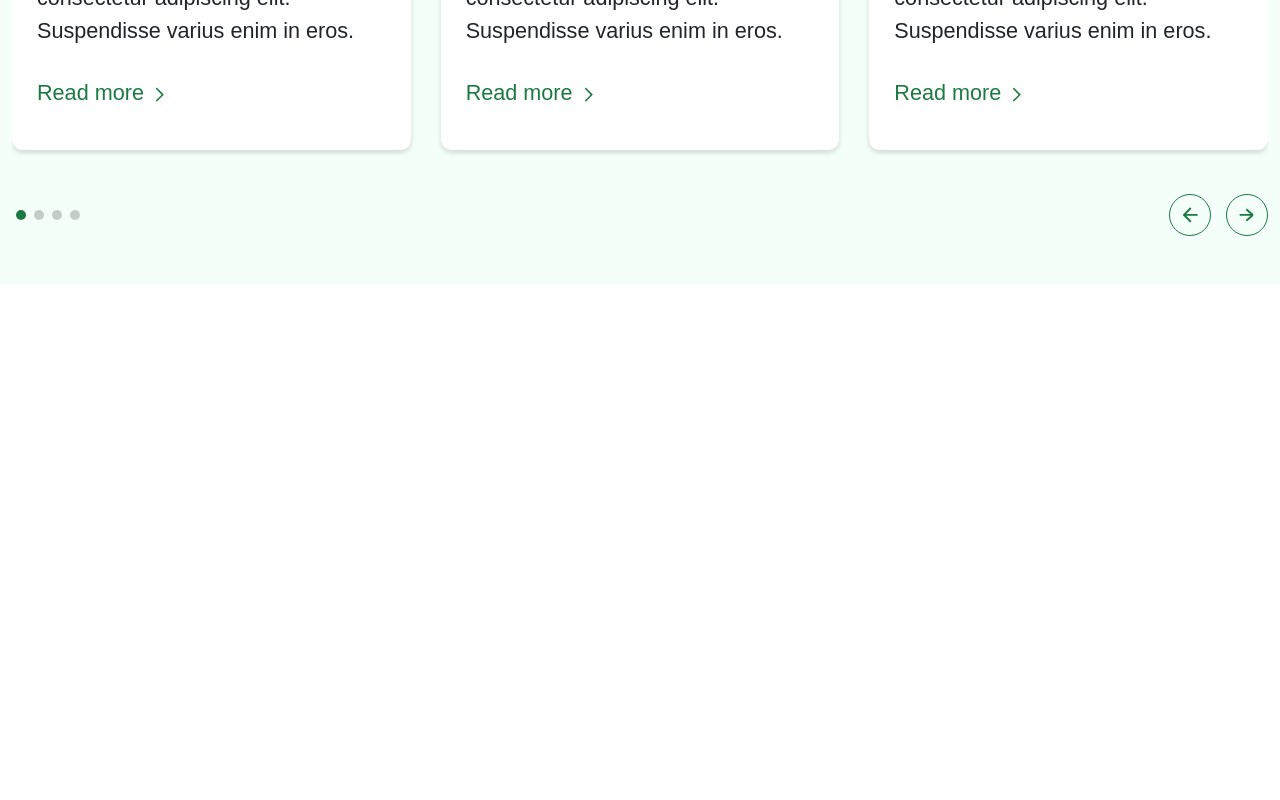
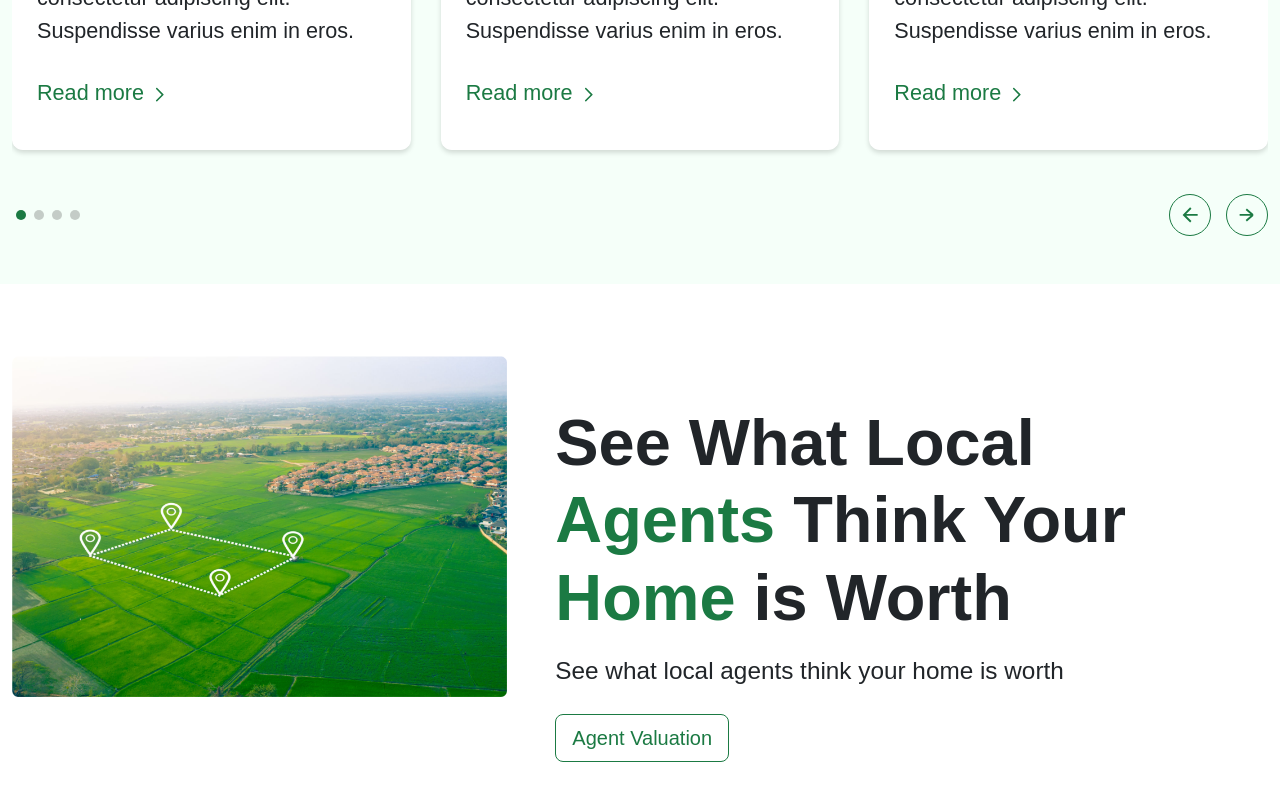
Before and after one commit to Ab0Ragab/real-state, a React (Create React App) app: page / in a window 1280 px wide. Shown: the part 5322-6122 px from the top of the page. Before the commit the page ends 5606 px from the top, so only its background shows below. Built offline with nearby package versions, Linux system fonts and the light colour scheme.

Commit message:
add agents section

```diff
--- a/src/components/secondary-card/secondary-card.scss
+++ b/src/components/secondary-card/secondary-card.scss
@@ -40,7 +40,7 @@
       @include font-size(21.622px);
     }
     &-btn {
-      color: $green;
+      color: $success;
       display: flex;
       gap: 5px;
       cursor: pointer;
--- a/src/styles/global.scss
+++ b/src/styles/global.scss
@@ -6,7 +6,7 @@ $secondary: #00b33c;
 $nav-link-color: #2d2c2c;
 $nav-link-hover-color: $primary;
 $div-bg: #f5fff9;
-$green: #1b7a43;
+$success: #1b7a43;
 
 @function rem($size) {
   @return math.div($size, 16px) * 1rem;
--- a/src/styles/overide.scss
+++ b/src/styles/overide.scss
@@ -46,7 +46,7 @@ P {
   width: 10px;
   height: 10px;
   &-active {
-    background-color: $green;
+    background-color: $success;
   }
 }
 
@@ -60,11 +60,11 @@ P {
   align-items: center;
   justify-content: center;
   outline: none;
-  border: 1.351px solid $green;
-  color: $green;
+  border: 1.351px solid $success;
+  color: $success;
   transition: all 0.3s ease-in-out;
   &:hover {
-    background-color: $green;
+    background-color: $success;
     color: $white;
   }
   &:first-of-type {
--- a/src/views/home/home.js
+++ b/src/views/home/home.js
@@ -2,6 +2,7 @@ import HomeHeader from "./components/home-header/home-header";
 import HomeLocations from "./components/home-locations/home-locations";
 import Filter from "../../components/filter/filter";
 import Card from "../../components/card/card";
+import Image from "../../components/image/image";
 import SecondaryCardCard from "../../components/secondary-card/secondary-card";
 import { ReactSVG } from "react-svg";
 import React, { useRef } from "react";
@@ -196,6 +197,36 @@ function Home() {
           </div>
         </div>
       </div>
+      <div className="pt-5 pb-5">
+        <div className="container">
+          <div className="row pt-4 gx-5">
+            <div className="col-md-5 col-12">
+              <Image
+                image="images/address.png"
+                ratio={605 / 879}
+                alt="address"
+              />
+            </div>
+            <div className="col-md-6 col-12 pt-5">
+              <h2>
+                See What Local <span className="text-success">Agents</span>{" "}
+                Think Your <span className="text-success">Home</span> is Worth
+              </h2>
+              <p className="mt-3 mb-4">
+                See what local agents think your home is worth
+              </p>
+              <button type="button" className="btn btn-outline-success btn-lg">
+                Agent Valuation
+              </button>
+            </div>
+          </div>
+        </div>
+      </div>
+      <div className="pt-5 pb-5">
+        <div className="container">
+          <div className="row pt-4 gx-5"></div>
+        </div>
+      </div>
     </>
   );
 }
```
